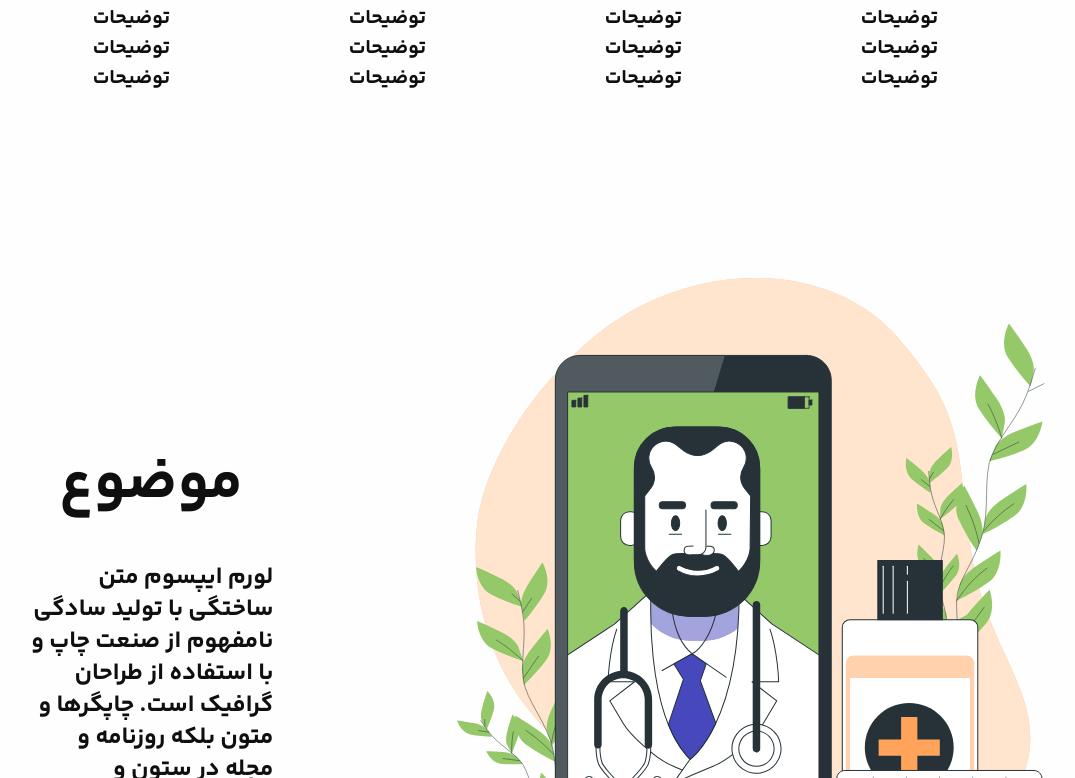
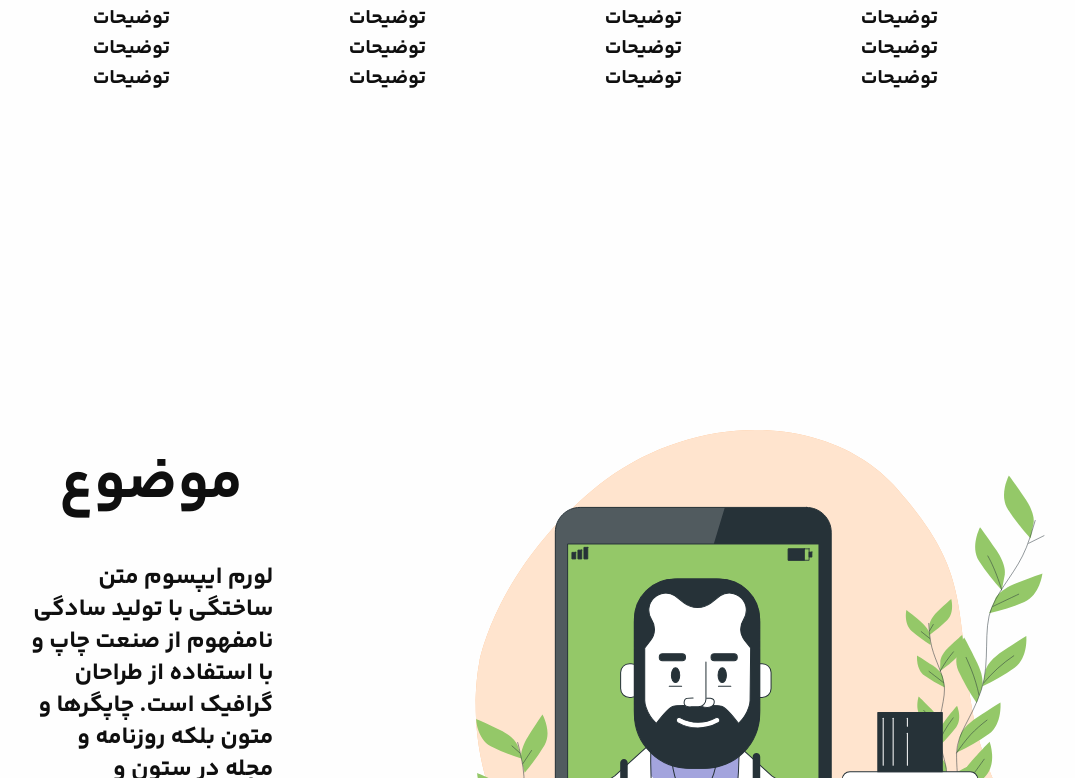
Before and after one commit to zahrabakhshandeh/HealthCare, a Next.js app: page / in a window 1280 px wide. Shown: the part 1533-2311 px from the top of the page, without its empty margins (156-1231 px from the left). Built offline with nearby package versions, Linux system fonts and the light colour scheme.

Commit message:
Add items-center to parent of svgs and description in TextSection component

```diff
--- a/src/components/landingPageComponents/TextSection/indx.tsx
+++ b/src/components/landingPageComponents/TextSection/indx.tsx
@@ -8,7 +8,7 @@ import { TextSectionType } from "@/types";
 const TextSection = ({size}:TextSectionType) => {
     if(size == 'desktop'){
         return(
-            <div className="lg:grid space-y-28 gap-y-32 lg:grid-cols-9 grid-cols-2 m-10 mt-36 hidden">
+            <div className="lg:grid space-y-28 items-center gap-y-32 lg:grid-cols-9 grid-cols-2 m-10 mt-36 hidden">
                 <div className="lg:col-span-5 col-span-2 flex justify-center scale-75 md:scale-100">
                     <HowToHelp_svg1 />
                 </div>
```
